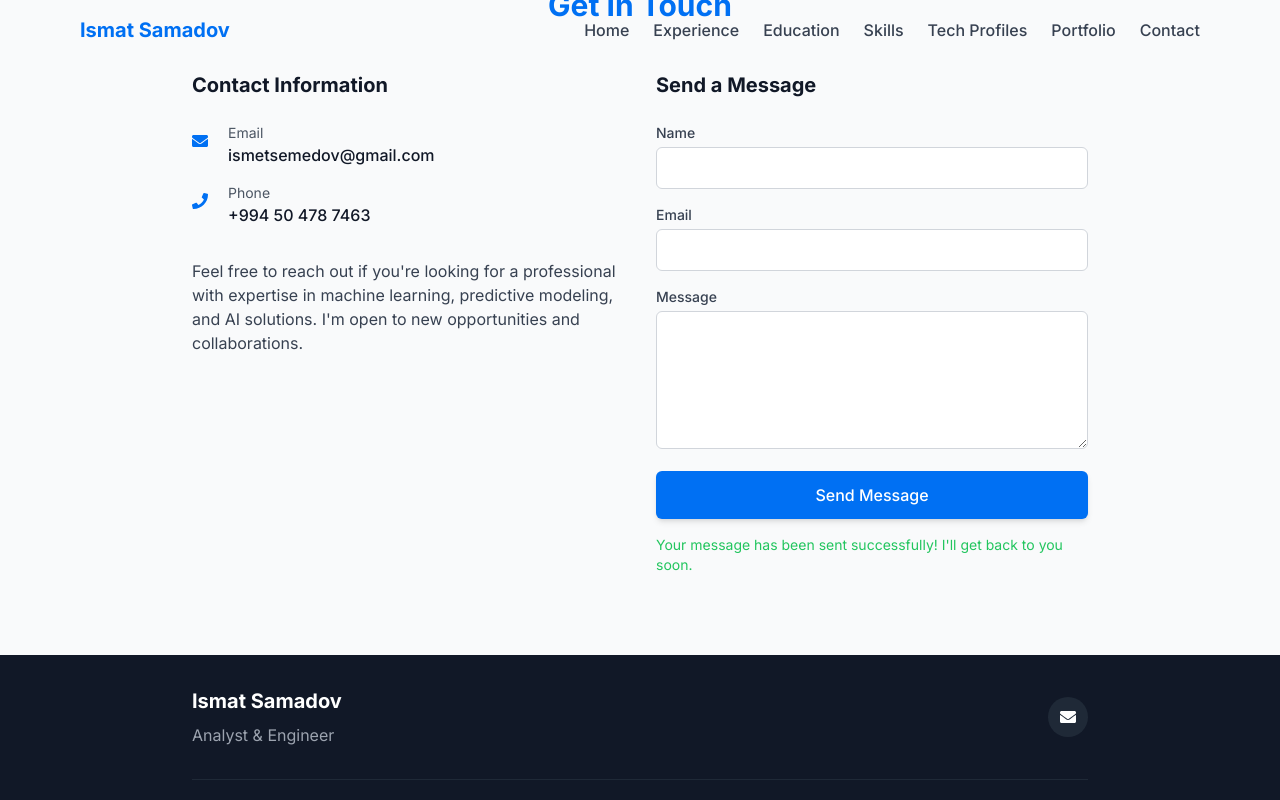
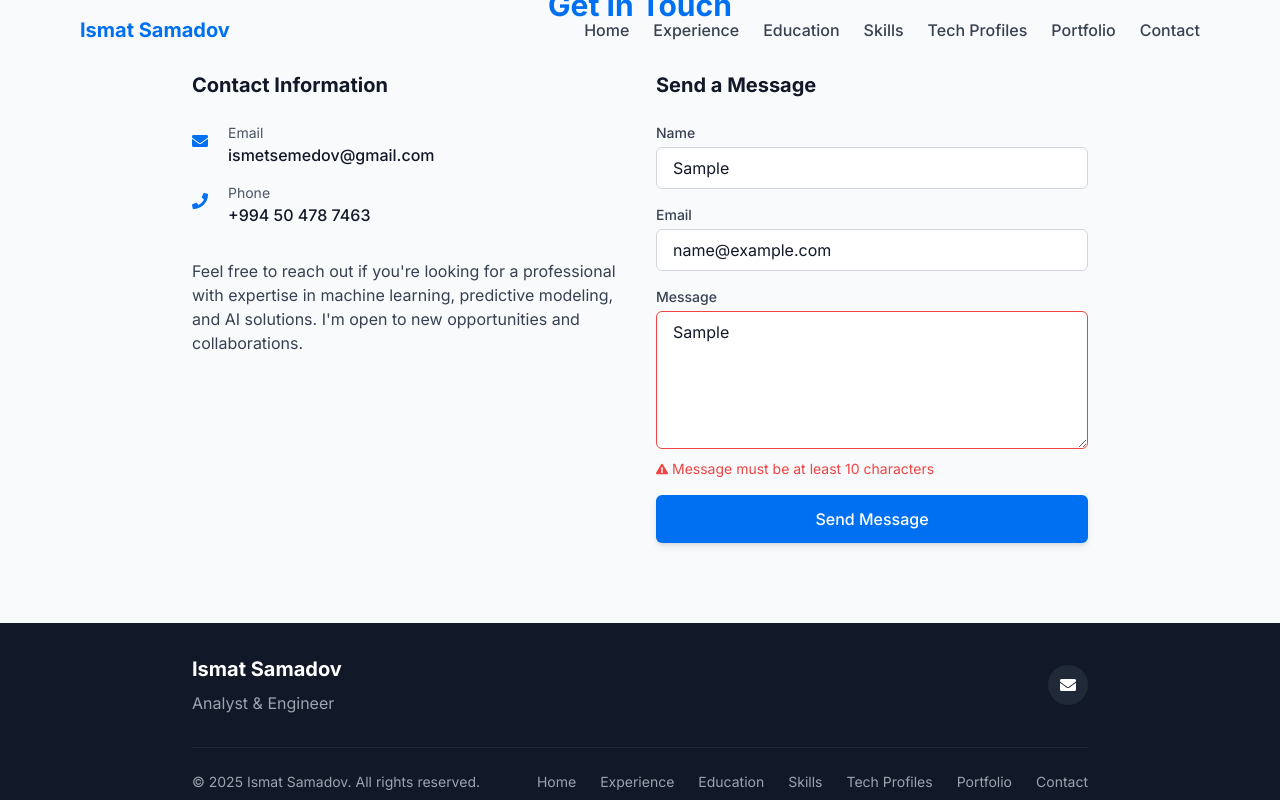
Before and after one commit to ulvibashir/profile, a Next.js app: page / in a window 1280 px wide. Both pictures are taken after typing "Sample", "name@example.com", "Sample" into the empty fields and a click on the button "Send Message". Shown: the part 4617-5417 px from the top of the page. Built offline with nearby package versions, Linux system fonts and the light colour scheme; no server answers; the database is empty.

Commit message:
Update Contact.tsx

```diff
--- a/src/components/Contact.tsx
+++ b/src/components/Contact.tsx
@@ -2,7 +2,7 @@
 
 import { useState } from 'react'
 import { motion } from 'framer-motion'
-import { FaEnvelope, FaPhone } from 'react-icons/fa'
+import { FaEnvelope, FaPhone, FaExclamationTriangle } from 'react-icons/fa'
 
 interface FormData {
   name: string;
@@ -11,23 +11,77 @@ interface FormData {
   createdAt?: Date;
 }
 
+interface FormErrors {
+  name?: string;
+  email?: string;
+  message?: string;
+}
+
 const Contact = () => {
   const [formData, setFormData] = useState<FormData>({
     name: '',
     email: '',
     message: ''
   })
+  const [errors, setErrors] = useState<FormErrors>({})
   const [isSubmitting, setIsSubmitting] = useState(false)
   const [isSubmitted, setIsSubmitted] = useState(false)
   const [error, setError] = useState('')
 
+  const validateForm = (): boolean => {
+    const newErrors: FormErrors = {}
+    let isValid = true
+
+    // Name validation
+    if (!formData.name.trim()) {
+      newErrors.name = 'Name is required'
+      isValid = false
+    } else if (formData.name.length < 2) {
+      newErrors.name = 'Name must be at least 2 characters'
+      isValid = false
+    }
+
+    // Email validation
+    const emailRegex = /^[^\s@]+@[^\s@]+\.[^\s@]+$/
+    if (!formData.email.trim()) {
+      newErrors.email = 'Email is required'
+      isValid = false
+    } else if (!emailRegex.test(formData.email)) {
+      newErrors.email = 'Please provide a valid email address'
+      isValid = false
+    }
+
+    // Message validation
+    if (!formData.message.trim()) {
+      newErrors.message = 'Message is required'
+      isValid = false
+    } else if (formData.message.length < 10) {
+      newErrors.message = 'Message must be at least 10 characters'
+      isValid = false
+    }
+
+    setErrors(newErrors)
+    return isValid
+  }
+
   const handleChange = (e: React.ChangeEvent<HTMLInputElement | HTMLTextAreaElement>) => {
     const { name, value } = e.target
     setFormData(prev => ({ ...prev, [name]: value }))
+
+    // Clear error for this field when user starts typing
+    if (errors[name as keyof FormErrors]) {
+      setErrors(prev => ({ ...prev, [name]: undefined }))
+    }
   }
 
   const handleSubmit = async (e: React.FormEvent) => {
     e.preventDefault()
+
+    // Validate form before submission
+    if (!validateForm()) {
+      return
+    }
+
     setIsSubmitting(true)
     setError('')
 
@@ -48,7 +102,8 @@ const Contact = () => {
       })
 
       if (!response.ok) {
-        throw new Error('Failed to submit message')
+        const errorData = await response.json()
+        throw new Error(errorData.error || 'Failed to submit message')
       }
 
       // Clear form and show success
@@ -56,7 +111,11 @@ const Contact = () => {
       setIsSubmitted(true)
       setTimeout(() => setIsSubmitted(false), 5000)
     } catch (err) {
-      setError('Something went wrong. Please try again later.')
+      if (err instanceof Error) {
+        setError(err.message)
+      } else {
+        setError('Something went wrong. Please try again later.')
+      }
       console.error('Error submitting form:', err)
     } finally {
       setIsSubmitting(false)
@@ -116,9 +175,16 @@ const Contact = () => {
                     name="name"
                     value={formData.name}
                     onChange={handleChange}
-                    required
-                    className="w-full px-4 py-2 border border-gray-300 rounded-md focus:outline-none focus:ring-2 focus:ring-primary focus:border-transparent"
+                    className={`w-full px-4 py-2 border rounded-md focus:outline-none focus:ring-2 focus:ring-primary focus:border-transparent ${
+                      errors.name ? 'border-red-500' : 'border-gray-300'
+                    }`}
                   />
+                  {errors.name && (
+                    <p className="text-red-500 text-sm mt-1 flex items-center">
+                      <FaExclamationTriangle className="mr-1" size={12} />
+                      {errors.name}
+                    </p>
+                  )}
                 </div>
 
                 <div>
@@ -131,9 +197,16 @@ const Contact = () => {
                     name="email"
                     value={formData.email}
                     onChange={handleChange}
-                    required
-                    className="w-full px-4 py-2 border border-gray-300 rounded-md focus:outline-none focus:ring-2 focus:ring-primary focus:border-transparent"
+                    className={`w-full px-4 py-2 border rounded-md focus:outline-none focus:ring-2 focus:ring-primary focus:border-transparent ${
+                      errors.email ? 'border-red-500' : 'border-gray-300'
+                    }`}
                   />
+                  {errors.email && (
+                    <p className="text-red-500 text-sm mt-1 flex items-center">
+                      <FaExclamationTriangle className="mr-1" size={12} />
+                      {errors.email}
+                    </p>
+                  )}
                 </div>
 
                 <div>
@@ -145,10 +218,17 @@ const Contact = () => {
                     name="message"
                     value={formData.message}
                     onChange={handleChange}
-                    required
                     rows={5}
-                    className="w-full px-4 py-2 border border-gray-300 rounded-md focus:outline-none focus:ring-2 focus:ring-primary focus:border-transparent"
+                    className={`w-full px-4 py-2 border rounded-md focus:outline-none focus:ring-2 focus:ring-primary focus:border-transparent ${
+                      errors.message ? 'border-red-500' : 'border-gray-300'
+                    }`}
                   />
+                  {errors.message && (
+                    <p className="text-red-500 text-sm mt-1 flex items-center">
+                      <FaExclamationTriangle className="mr-1" size={12} />
+                      {errors.message}
+                    </p>
+                  )}
                 </div>
 
                 <button
@@ -160,13 +240,15 @@ const Contact = () => {
                 </button>
 
                 {error && (
-                  <p className="text-red-500 text-sm mt-2">{error}</p>
+                  <div className="bg-red-100 border border-red-400 text-red-700 px-4 py-3 rounded relative">
+                    {error}
+                  </div>
                 )}
 
                 {isSubmitted && (
-                  <p className="text-green-500 text-sm mt-2">
+                  <div className="bg-green-100 border border-green-400 text-green-700 px-4 py-3 rounded relative">
                     Your message has been sent successfully! I&apos;ll get back to you soon.
-                  </p>
+                  </div>
                 )}
               </form>
             </div>
```
